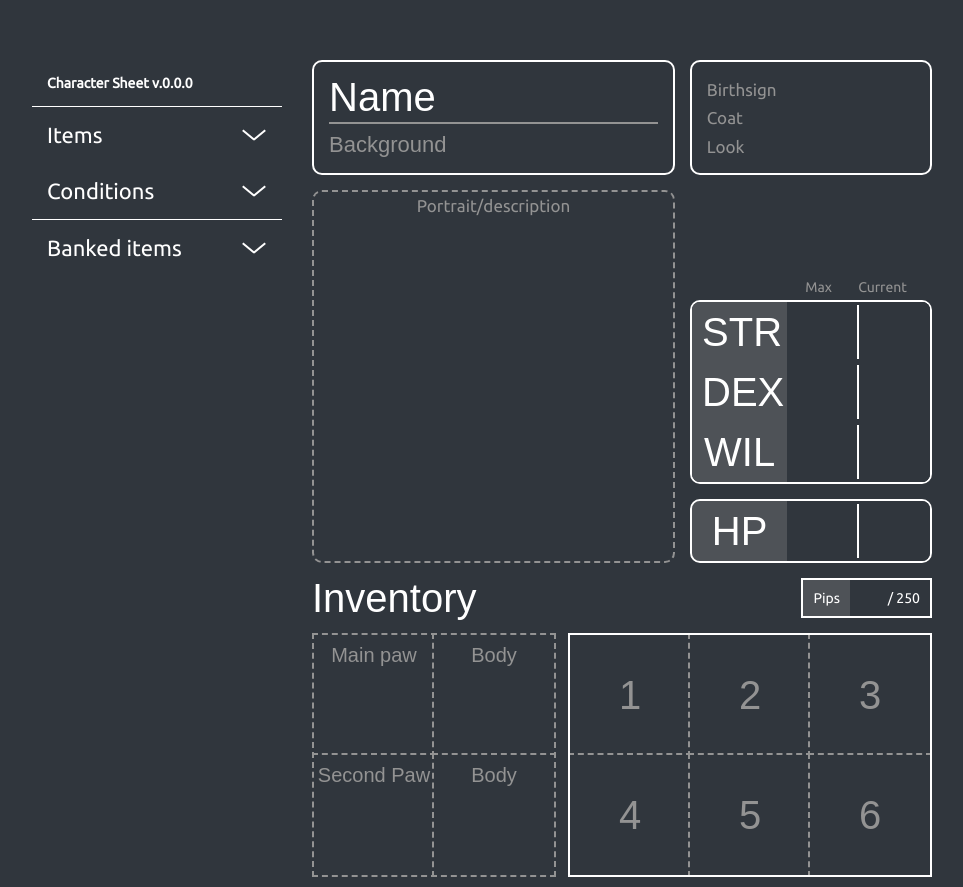
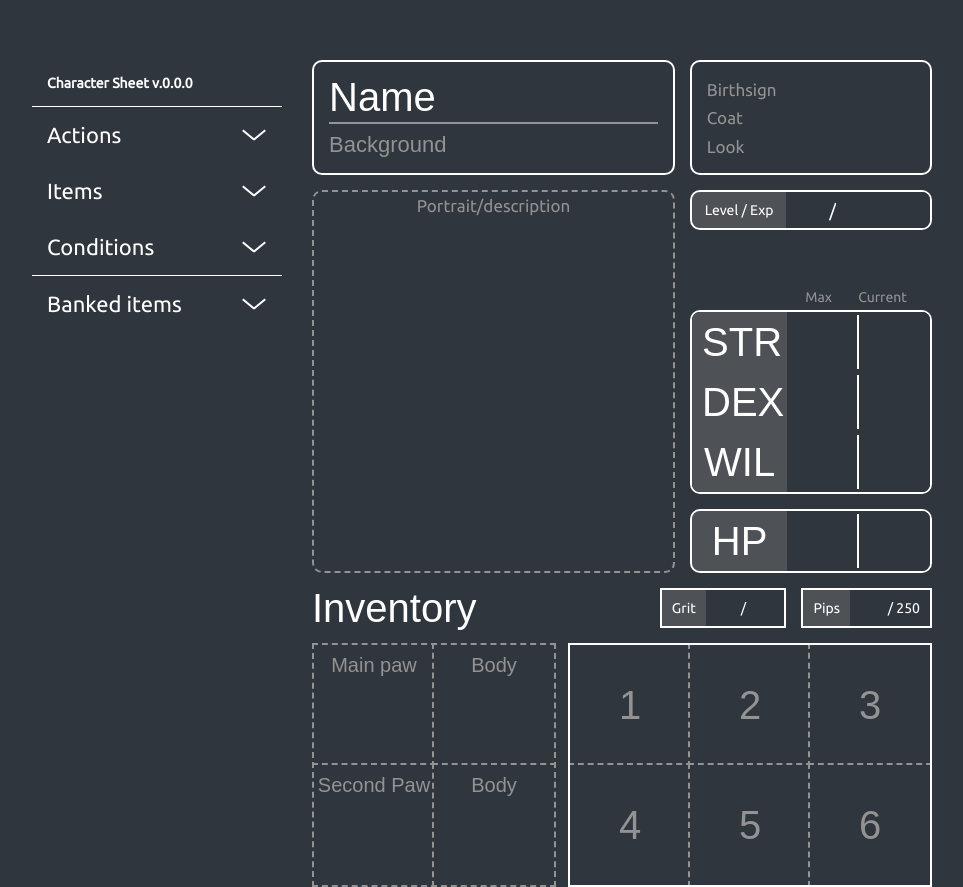
Before and after one commit to BrightsDays/mausritter-online-sheet, a Vue app: page / in a window 1280 px wide. Shown: the whole page, without its empty margins (158-1121 px from the left). Built offline with nearby package versions, Linux system fonts and the light colour scheme; a web font is replaced by a local one.

Commit message:
add all fields

```diff
--- a/src/components/CharacterInfo.vue
+++ b/src/components/CharacterInfo.vue
@@ -3,7 +3,15 @@
     <div class="info__description">
       <label class="description-input__label">Portrait/description</label>
     </div>
-    <stats class="info__stats" />
+    <div class="info__stats">
+      <div class="exp-input">
+        <label class="exp-input__label">Level / Exp</label>
+        <input class="exp-input__input exp-input__level" />
+        <span class="exp-input__devider">/</span>
+        <input class="exp-input__input exp-input__exp" />
+      </div>
+      <stats />
+    </div>
   </div>
 </template>
 
@@ -26,7 +34,47 @@ import Stats from "./Stats.vue";
 
   &__stats {
     width: 40%;
-    margin-top: 90px;
+  }
+}
+
+.exp-input {
+  display: flex;
+  margin: 0 0 60px;
+  align-items: center;
+  border: 2px solid var(--main);
+  border-radius: 10px;
+  overflow: hidden;
+
+  &__label {
+    width: 45%;
+    padding: 10px;
+    font-size: 1.4em;
+    color: var(--main);
+    background-color: var(--second-background);
+  }
+
+  &__input {
+    padding: 8px;
+    font-family: 'Cookie', sans-serif;
+    font-size: 1.8em;
+    line-height: 1;
+    color: var(--main);
+    outline: none;
+    border: none;
+    text-align: center;
+  }
+
+  &__level {
+    width: 20%;
+  }
+
+  &__exp {
+    width: 45%;
+  }
+
+  &__devider {
+    font-size: 1.8em;
+    color: var(--main);
   }
 }
 
--- a/src/components/CharacterItems.vue
+++ b/src/components/CharacterItems.vue
@@ -1,9 +1,15 @@
 <template>
   <header class="items__header">
     <h2 class="items__heading">Inventory</h2>
+    <div class="grit-input">
+      <label class="grit-input__label">Grit</label>
+      <input class="grit-input__input" />
+      <span class="grit-input__devider">/ </span>
+      <input class="grit-input__input" />
+    </div>
     <div class="pips-input">
-      <label class="pips-input__label" for="pips">Pips</label>
-      <input class="pips-input__input" id="pips" />
+      <label class="pips-input__label">Pips</label>
+      <input class="pips-input__input" />
     </div>
   </header>
   <inventory :bodyItems="bodyItems" :packItems="packItems" />
@@ -36,6 +42,7 @@ const packItems = [
     justify-content: space-between;
     align-items: center;
     margin: 15px 0;
+    gap: 15px;
   }
 
   &__heading {
@@ -48,7 +55,7 @@ const packItems = [
   }
 }
 
-.pips-input {
+.pips-input,.grit-input {
   position: relative;
   border: 2px solid var(--main);
   font-family: 'Ubuntu', sans-serif;
@@ -72,12 +79,31 @@ const packItems = [
   &__input {
     display: inline-block;
     width: 80px;
-    padding: 10px 45px 10px 10px;
+    padding: 8px 45px 8px 10px;
     color: var(--main);
     font-family: 'Ubuntu', sans-serif;
+    text-align: center;
     font-size: 1.4em;
     border: none;
     outline: none;
   }
 }
+
+.grit-input {
+  margin-left: auto;
+
+  &:after {
+    content: '';
+  }
+
+  &__input {
+    width: 35px;
+    padding: 8px 10px;
+  }
+
+  &__devider {
+    font-size: 1.4em;
+    color: var(--main);
+  }
+}
 </style>
--- a/src/components/mainMenu.vue
+++ b/src/components/mainMenu.vue
@@ -7,7 +7,10 @@
 <!--          @click="changeColorMode()"-->
 <!--      />-->
     </div>
-    <div class="menu__cards">
+    <div class="menu__options">
+      <ui-details title="Actions">
+
+      </ui-details>
       <ui-details title="Items">
 
       </ui-details>
@@ -42,7 +45,7 @@ import UiDetails from "./ui/uiDetails.vue"
     font-size: 1.4em;
   }
 
-  &__cards {
+  &__options {
     border-bottom: 1px solid var(--main);
   }
 }
```
